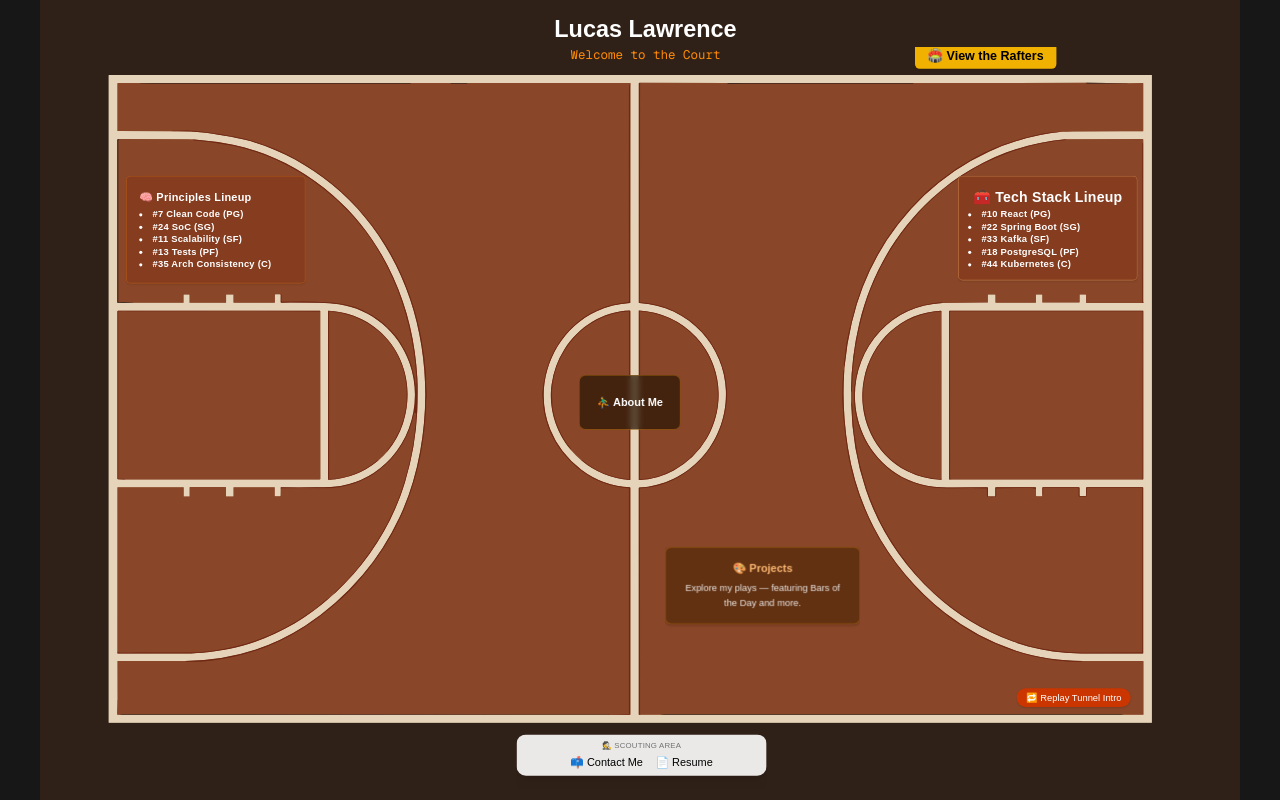
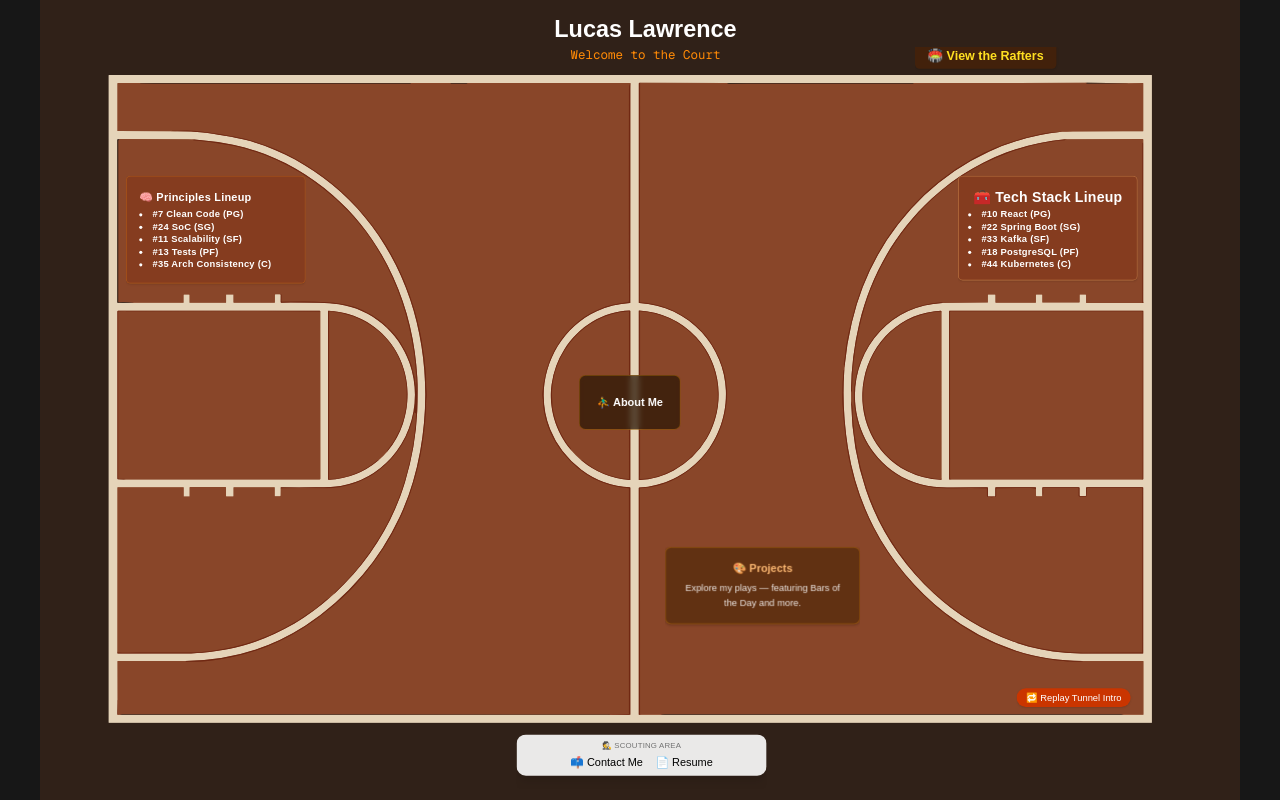
Before and after one commit to lucasklawrence/courtfolio, a Next.js app: page / in a window 1280 px wide. Both pictures are taken after a click on the button "🏀 Step Onto the Court". Built offline with nearby package versions, Linux system fonts and the light colour scheme.

Commit message:
better rafters button

```diff
--- a/components/HomeBody.tsx
+++ b/components/HomeBody.tsx
@@ -105,7 +105,7 @@ export function HomeBody() {
             <CourtZone x={1120} y={60} width={220} height={100}>
               <Link
                 href="/banners"
-                className="bg-yellow-500 text-black font-semibold px-4 py-2 rounded-md shadow hover:bg-yellow-400 transition"
+                className="bg-[#42210b] text-yellow-300 font-semibold px-4 py-2 rounded-md shadow hover:bg-[#5a3015] transition"
               >
                 🏟️ View the Rafters
               </Link>
```
